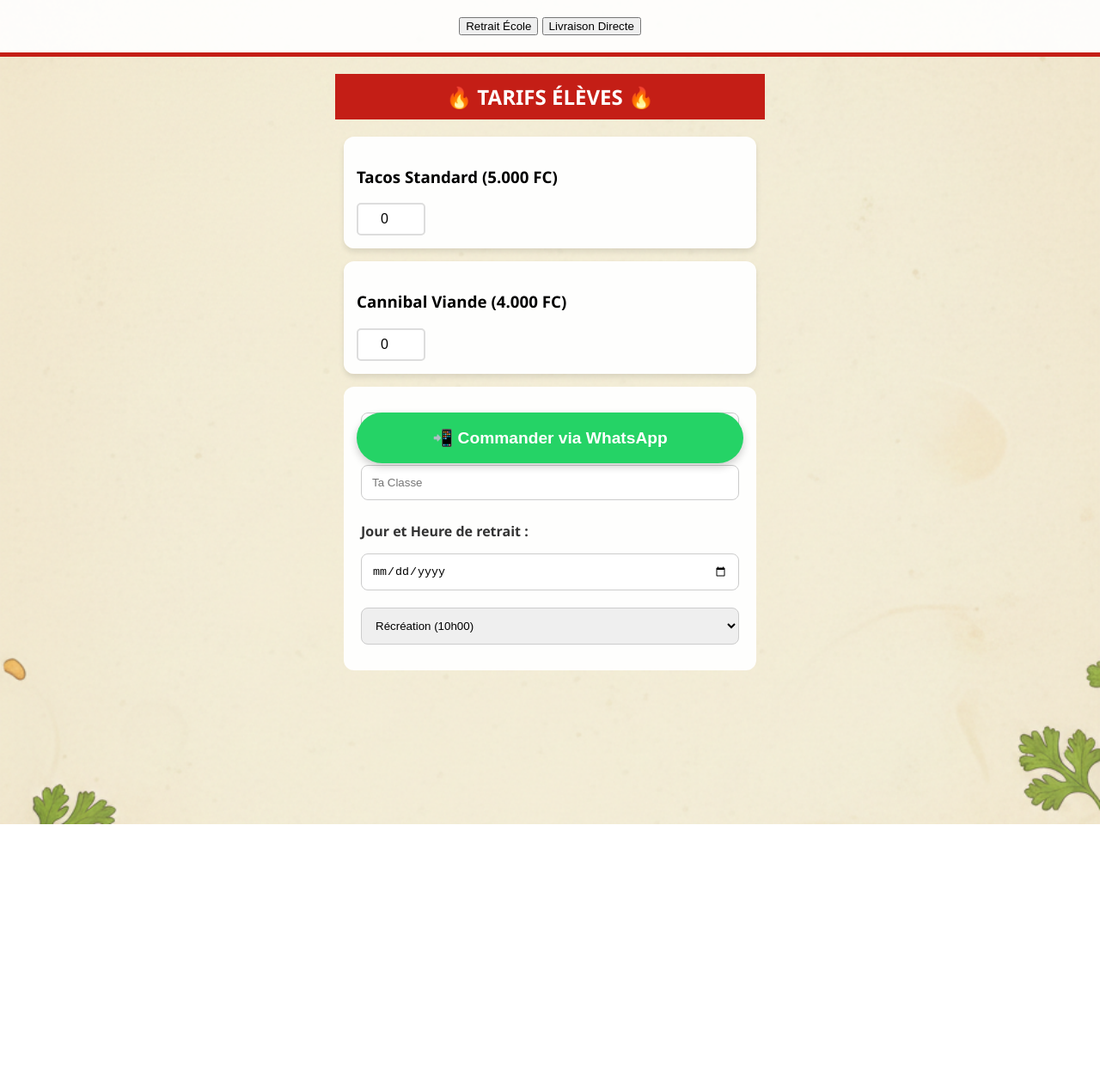
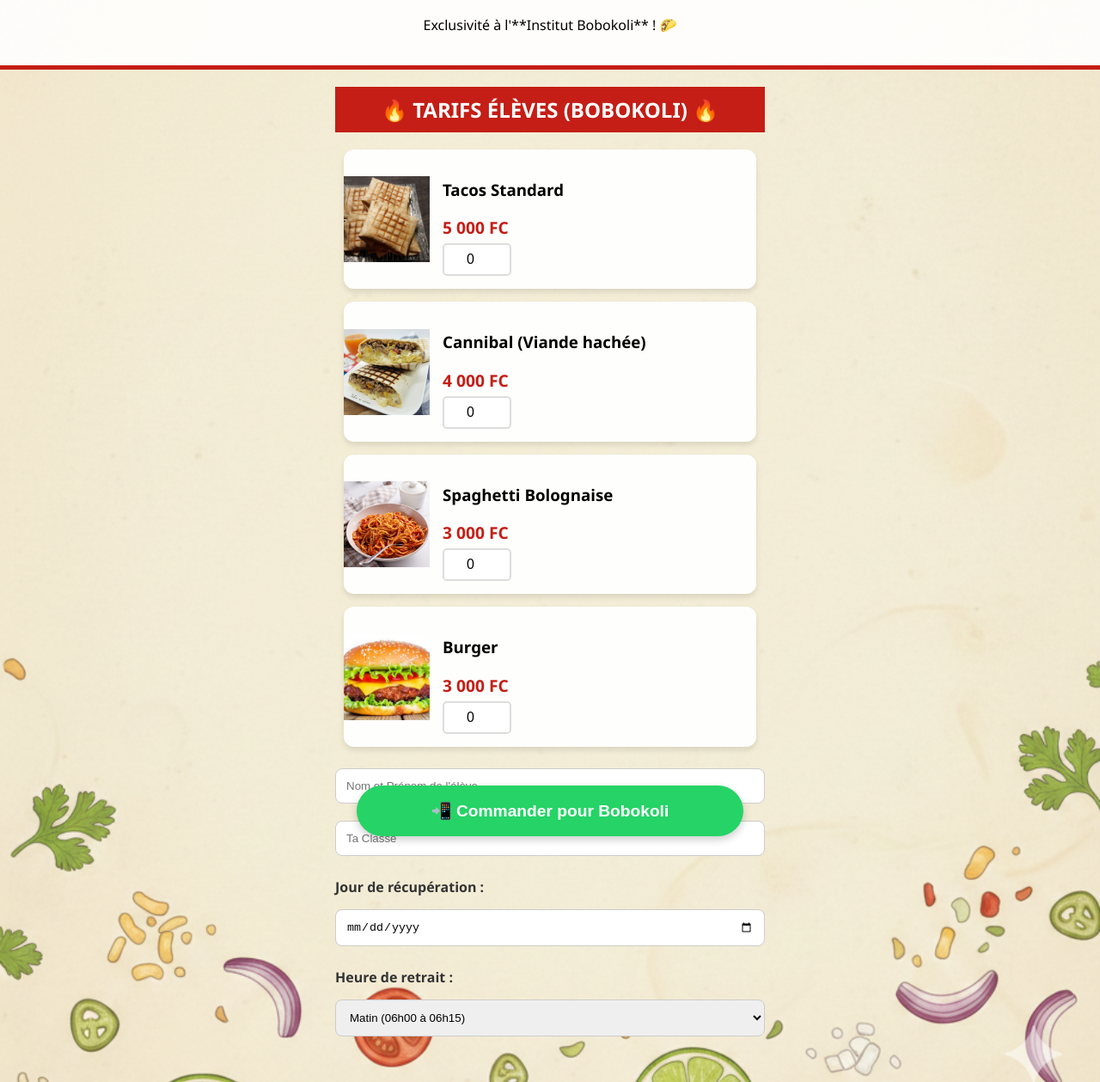
Before and after one commit to optisitedigital/male-tacos, a plain HTML site: page index.html in a window 1280 px wide. Shown: the part 241-1500 px from the top of the page at 86% size. Before the commit the page ends 1200 px from the top, so only its background shows below. Drawn offline with Linux system fonts and the light colour scheme.

Commit message:
Update index.html
OK

```diff
--- a/index.html
+++ b/index.html
@@ -3,7 +3,7 @@
 <head>
     <meta charset="UTF-8">
     <meta name="viewport" content="width=device-width, initial-scale=1.0">
-    <title>Malé Tacos - Commande</title>
+    <title>Malé Tacos - Institut Bobokoli</title>
     <link rel="stylesheet" href="style.css">
 </head>
 <body>
@@ -11,45 +11,78 @@
     <header>
         <img src="logo-male.png" alt="Logo Malé Tacos" class="logo-header">
         <h1>Malé Tacos</h1>
-        <div class="mode-selector">
-            <button id="btn-retrait" class="tab-btn active" onclick="switchMode('retrait')">Retrait École</button>
-            <button id="btn-livraison" class="tab-btn" onclick="switchMode('livraison')">Livraison Directe</button>
-        </div>
+        <p>Exclusivité à l'**Institut Bobokoli** ! 🌮</p>
     </header>
 
     <main>
         <section id="menu-retrait">
-            <h2 class="title-section">🔥 TARIFS ÉLÈVES 🔥</h2>
+            <h2 class="title-section">🔥 TARIFS ÉLÈVES (BOBOKOLI) 🔥</h2>
+
             <div class="item">
+                <img src="standard.jpg" alt="Tacos standard">
                 <div class="info">
-                    <h3>Tacos Standard (5.000 FC)</h3>
+                    <h3>Tacos Standard</h3>
+                    <p class="price">5 000 FC</p>
                     <input type="number" id="q-std" value="0" min="0" class="qty-input">
                 </div>
             </div>
+
             <div class="item">
+                <img src="cannibal.jpg" alt="Cannibal Burger">
                 <div class="info">
-                    <h3>Cannibal Viande (4.000 FC)</h3>
+                    <h3>Cannibal (Viande hachée)</h3>
+                    <p class="price">4 000 FC</p>
                     <input type="number" id="q-can" value="0" min="0" class="qty-input">
                 </div>
             </div>
+
+            <div class="item">
+                <img src="spaghetti.jpg" alt="Spaghetti">
+                <div class="info">
+                    <h3>Spaghetti Bolognaise</h3>
+                    <p class="price">3 000 FC</p>
+                    <input type="number" id="q-spag" value="0" min="0" class="qty-input">
+                </div>
+            </div>
+
+            <div class="item">
+                <img src="burger.jpg" alt="Burger">
+                <div class="info">
+                    <h3>Burger</h3>
+                    <p class="price">3 000 FC</p>
+                    <input type="number" id="q-burger" value="0" min="0" class="qty-input">
+                </div>
+            </div>
+
+            <div id="fields-retrait">
+                <input type="text" id="nom-eleve" placeholder="Nom et Prénom de l'élève">
+                <input type="text" id="classe" placeholder="Ta Classe">
+                <p class="label-info">Jour de récupération :</p>
+                <input type="date" id="date-recup">
+                <p class="label-info">Heure de retrait :</p>
+                <select id="h-retrait">
+                    <option value="Matin (06h00)">Matin (06h00 à 06h15)</option>
+                    <option value="Récréation (10h)">Récréation (10h00)</option>
+                    <option value="Sortie (12h30)">Sortie (12h30)</option>
+                </select>
+                <button class="btn-whatsapp" onclick="envoyer('retrait')">📲 Commander pour Bobokoli</button>
+            </div>
         </section>
 
-        <section id="menu-livraison" style="display:none;">
-            <h2 class="title-section">🛵 MENU LIVRAISON 🛵</h2>
+        <hr class="separator">
+
+        <section id="menu-livraison">
+            <h2 class="title-section">🛵 OPTION LIVRAISON 🛵</h2>
             <div class="zone-box">
-                📍 **Livraison :** UPN, Cité Verte, Macampagne, Kitambo Magasin.
+                📍 **Dispo :** UPN, Cité Verte, Macampagne, Kitambo Magasin.
             </div>
 
             <div class="item">
                 <img src="tacos-viande.jpg" alt="Tacos Viande">
                 <div class="info">
                     <h3>Tacos Viande Hachée</h3>
-                    <label class="check-container">
-                        <input type="checkbox" id="v-l"> Taille L - **12.000 FC**
-                    </label>
-                    <label class="check-container">
-                        <input type="checkbox" id="v-xl"> Taille XL - **24.000 FC**
-                    </label>
+                    <label class="check-container"><input type="checkbox" id="v-l"> Taille L - **12.000 FC**</label>
+                    <label class="check-container"><input type="checkbox" id="v-xl"> Taille XL - **24.000 FC**</label>
                 </div>
             </div>
 
@@ -57,79 +90,66 @@
                 <img src="tacos-poulet.jpg" alt="Tacos Poulet">
                 <div class="info">
                     <h3>Tacos au Poulet</h3>
-                    <label class="check-container">
-                        <input type="checkbox" id="p-l"> Taille L - **10.000 FC**
-                    </label>
-                    <label class="check-container">
-                        <input type="checkbox" id="p-xl"> Taille XL - **20.000 FC**
-                    </label>
+                    <label class="check-container"><input type="checkbox" id="p-l"> Taille L - **10.000 FC**</label>
+                    <label class="check-container"><input type="checkbox" id="p-xl"> Taille XL - **20.000 FC**</label>
                 </div>
             </div>
-        </section>
 
-        <section id="infos-client">
-            <input type="text" id="nom" placeholder="Nom et Prénom" required>
-
-            <div id="fields-retrait">
-                <input type="text" id="classe" placeholder="Ta Classe">
-                <p class="label-info">Jour et Heure de retrait :</p>
-                <input type="date" id="date-recup">
-                <select id="h-retrait">
-                    <option value="Récréation (10h)">Récréation (10h00)</option>
-                    <option value="Sortie (12h30)">Sortie (12h30)</option>
-                </select>
-            </div>
-
-            <div id="fields-livraison" style="display:none;">
-                <input type="text" id="commune" placeholder="Commune">
+            <div id="fields-livraison">
+                <input type="text" id="nom-livraison" placeholder="Nom pour la livraison">
+                <input type="text" id="commune" placeholder="Commune (ex: Ngaliema)">
                 <input type="text" id="avenue" placeholder="Quartier et Avenue">
-                <input type="text" id="num-maison" placeholder="N° Maison et Référence">
-                <p class="loc-alert">🚀 Frais de livraison : 6.000 FC</p>
+                <input type="text" id="num-maison" placeholder="N° Maison / Réf">
+                <p class="loc-alert">🚀 Livraison directe ! Frais : 6.000 FC</p>
+                <button class="btn-whatsapp" style="background: #007bff;" onclick="envoyer('livraison')">🚀 Commander en Livraison</button>
             </div>
         </section>
-
-        <button class="btn-whatsapp" onclick="envoyer()">📲 Commander via WhatsApp</button>
     </main>
 
     <script>
-        let mode = "retrait";
+        function envoyer(mode) {
+            let message = "";
+            let commande = "";
+            const numero = "243858679024";
 
-        function switchMode(m) {
-            mode = m;
-            document.getElementById('btn-retrait').className = (m === 'retrait' ? 'tab-btn active' : 'tab-btn');
-            document.getElementById('btn-livraison').className = (m === 'livraison' ? 'tab-btn active' : 'tab-btn');
-            document.getElementById('menu-retrait').style.display = (m === 'retrait' ? 'block' : 'none');
-            document.getElementById('menu-livraison').style.display = (m === 'livraison' ? 'block' : 'none');
-            document.getElementById('fields-retrait').style.display = (m === 'retrait' ? 'block' : 'none');
-            document.getElementById('fields-livraison').style.display = (m === 'livraison' ? 'block' : 'none');
-        }
+            if (mode === 'retrait') {
+                const nom = document.getElementById('nom-eleve').value;
+                const classe = document.getElementById('classe').value;
+                const date = document.getElementById('date-recup').value;
+                const heure = document.getElementById('h-retrait').value;
 
-        function envoyer() {
-            const nom = document.getElementById('nom').value;
-            if(!nom) return alert("Mets ton nom !");
-
-            let commande = "";
-            let entete = "";
-
-            if(mode === "retrait") {
                 const qS = document.getElementById('q-std').value;
                 const qC = document.getElementById('q-can').value;
+                const qSp = document.getElementById('q-spag').value;
+                const qB = document.getElementById('q-burger').value;
+
+                if(!nom || !date) return alert("Remplis le nom et la date pour Bobokoli !");
+
                 if(qS > 0) commande += `%0A- ${qS} Tacos Standard`;
                 if(qC > 0) commande += `%0A- ${qC} Cannibal`;
-                entete = `*RETRAIT ECOLE*%0A👤 Nom: ${nom}%0A🏫 Classe: ${document.getElementById('classe').value}%0A📅 Date: ${document.getElementById('date-recup').value}%0A⏰ Heure: ${document.getElementById('h-retrait').value}`;
-            } else {
-                if(document.getElementById('v-l').checked) commande += "%0A- Tacos Viande L (12.000 FC)";
-                if(document.getElementById('v-xl').checked) commande += "%0A- Tacos Viande XL (24.000 FC)";
-                if(document.getElementById('p-l').checked) commande += "%0A- Tacos Poulet L (10.000 FC)";
-                if(document.getElementById('p-xl').checked) commande += "%0A- Tacos Poulet XL (20.000 FC)";
+                if(qSp > 0) commande += `%0A- ${qSp} Spaghetti`;
+                if(qB > 0) commande += `%0A- ${qB} Burger`;
 
-                entete = `*LIVRAISON DIRECTE 🚀*%0A👤 Nom: ${nom}%0A📍 Commune: ${document.getElementById('commune').value}%0A📍 Quartier/Av: ${document.getElementById('avenue').value}%0A🏠 N°: ${document.getElementById('num-maison').value}%0A📍 _Envoi localisation après ce message._`;
+                message = `*INSTITUT BOBOKOLI 🏫*%0A👤 ${nom}%0A👥 Classe: ${classe}%0A📅 Date: ${date}%0A⏰ Heure: ${heure}%0A%0A*COMMANDE:*${commande}`;
+            }
+            else {
+                const nom = document.getElementById('nom-livraison').value;
+                const com = document.getElementById('commune').value;
+                const ave = document.getElementById('avenue').value;
+                const num = document.getElementById('num-maison').value;
+
+                if(!nom || !com) return alert("Remplis le nom et la commune !");
+
+                if(document.getElementById('v-l').checked) commande += "%0A- Tacos Viande L (12k)";
+                if(document.getElementById('v-xl').checked) commande += "%0A- Tacos Viande XL (24k)";
+                if(document.getElementById('p-l').checked) commande += "%0A- Tacos Poulet L (10k)";
+                if(document.getElementById('p-xl').checked) commande += "%0A- Tacos Poulet XL (20k)";
+
+                message = `*LIVRAISON DIRECTE 🚀*%0A👤 Nom: ${nom}%0A📍 ${com}, ${ave}%0A🏠 N°: ${num}%0A📍 _J'envoie ma localisation._%0A%0A*COMMANDE:*${commande}`;
             }
 
-            if(commande === "") return alert("Coche au moins un Tacos !");
-
-            const texte = `Salut Malé Tacos ! 🌮%0A%0A${entete}%0A%0A*COMMANDE :*${commande}`;
-            window.open(`https://wa.me/243858679024?text=${texte}`, '_blank');
+            if(commande === "") return alert("Choisis au moins un produit !");
+            window.open(`https://wa.me/${numero}?text=${message}`, '_blank');
         }
     </script>
 </body>
```
